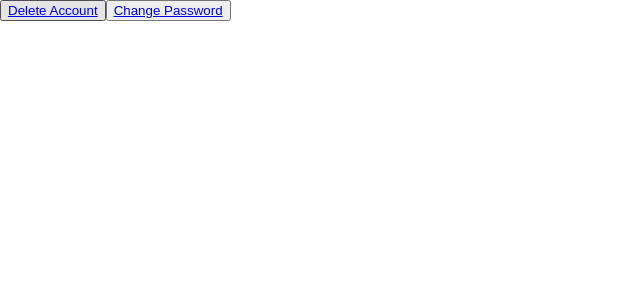
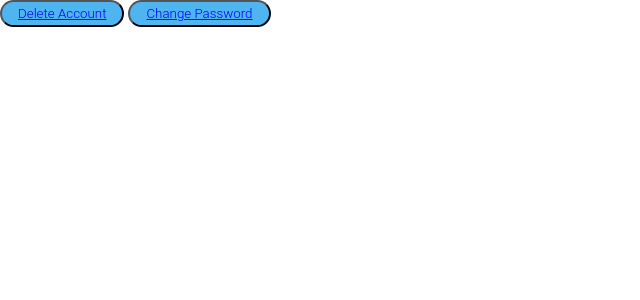
Before and after one commit to OmarMutd/Cross-Chat, a React (Create React App) app: page /ManageAccount in a window 1280 px wide. Shown: the top 300 px of the page, without its empty margins (0-640 px from the left). Built offline with nearby package versions, Linux system fonts and the light colour scheme.

Commit message:
classes/css

```diff
--- a/src/LandingPage/LandingPage.css
+++ b/src/LandingPage/LandingPage.css
@@ -15,6 +15,9 @@ html, body {
       border: none;
       width: 100%;
       /* border-color: red; */
+      border-radius: 0;
+    padding: 15px 20px;
+    width: 100%;
 }
 
 .LandingContainer {
--- a/src/ManageAccount/ManageAccount.css
+++ b/src/ManageAccount/ManageAccount.css
@@ -0,0 +1,45 @@
+/* html, body {
+    font-family: 'Roboto', sans-serif;
+    padding: 0;
+    margin: 0;
+  } */
+
+
+/* .Manage-form {
+    display: flex;
+    justify-content: center;
+    text-align: center;
+    height: 100vh;
+    align-items: center;
+    background-color: white;
+}
+
+.Manage-inside-form {
+
+} */
+
+.manage-button {
+display:inline-block;
+padding:0.3em 1.2em;
+margin:0 0.3em 0.3em 0;
+border-radius:2em;
+box-sizing: border-box;
+text-decoration:none;
+font-family:'Roboto',sans-serif;
+font-weight:300;
+color:#FFFFFF;
+background-color:#4eb5f1;
+text-align:center;
+transition: all 0.2s;
+}
+
+.manage-button:hover{
+background-color:#4095c6;
+
+}
+
+@media all and (max-width:30em){
+    .manage-button{
+    display:block;
+    margin:0.2em auto;
+    }}
--- a/src/ManageAccount/ManageAccount.js
+++ b/src/ManageAccount/ManageAccount.js
@@ -1,21 +1,24 @@
 import React from 'react';
 import { Link } from 'react-router-dom';
-
-// Add date account was created? C [R] UD
+import './ManageAccount.css'
 function ManageAccount() {
     return (
-        <div>
-           <button>
+        <div className='Manage-form'>
+            <div className='Manage-inside-form'>
+            <form >
+           <button className='manage-button'>
                <Link to="/DeleteAccount">
                 Delete Account
                 </Link>
                </button>
 
-               <button>
+               <button className='manage-button'>
                <Link to="/ChangePassword">
                 Change Password
                 </Link>
                </button>
+               </form>
+               </div>
         </div>
     )
 }
```
